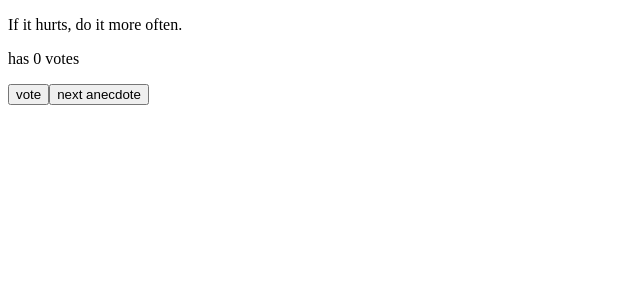
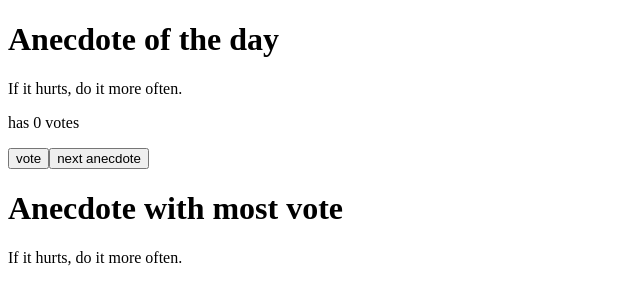
Before and after one commit to Doquynh2603/Fullstack, a React (Vite) app in the folder part 1/courseinfor/: page / in a window 1280 px wide. Shown: the top 304 px of the page, without its empty margins (0-640 px from the left). Built offline with nearby package versions, Linux system fonts and the light colour scheme.

Commit message:
exercise 1.14

```diff
--- a/part 1/courseinfor/src/App.jsx
+++ b/part 1/courseinfor/src/App.jsx
@@ -23,13 +23,20 @@ const App = () => {
     copy[selected] += 1
     setVotes(copy)
   }
+  const max = Math.max(...votes)
+  const maxIndex = votes.indexOf(max)
+  console.log(votes)
+  console.log('lượng vote lớn nhất', max)
+  console.log('chỉ số có lượng vote lớn nhất', maxIndex)
   return (
     <div>
+      <h1>Anecdote of the day</h1>
       <p>{anecdotes[selected]}</p>
       <p>has {votes[selected]} votes</p>
       <button onClick={handleClickVote}>vote</button>
       <button onClick={handleClickNext}>next anecdote</button>
-
+      <h1>Anecdote with most vote</h1>
+      <p>{anecdotes[maxIndex]}</p>
     </div>
   )
 }
```
